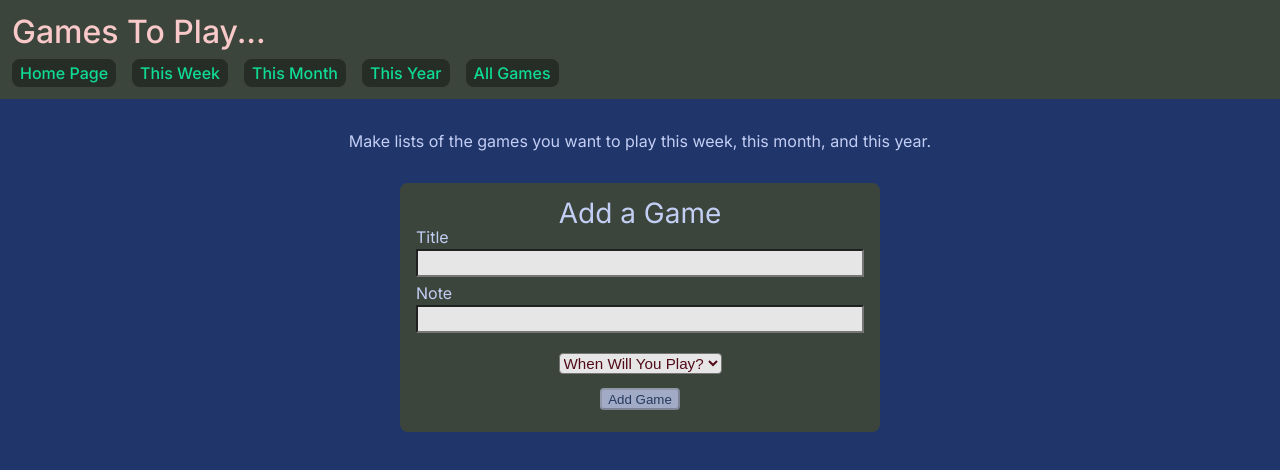
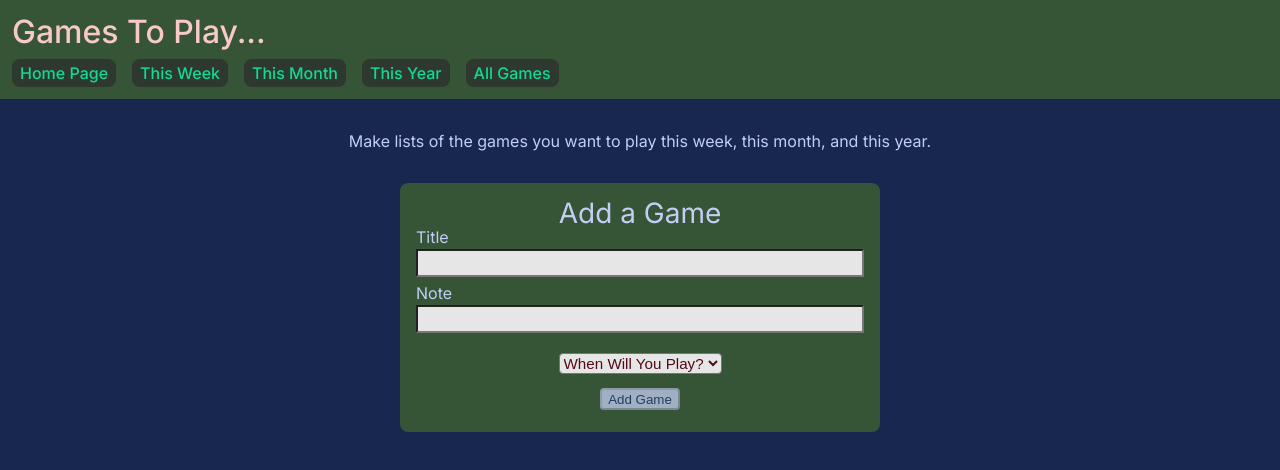
Before and after one commit to franco-ortega/to-do-games, a Next.js app: page / in a window 1280 px wide. Shown: the top 470 px of the page. Built offline with nearby package versions, Linux system fonts and the light colour scheme.

Commit message:
darken the blue and lighten the green

```diff
--- a/app/globals.css
+++ b/app/globals.css
@@ -14,8 +14,8 @@
   --blue-light: hsl(227, 68%, 86%);
   --blue-light-faded: hsl(227, 68%, 86%, var(--fade-mild));
   --green: hsl(120, 36%, 36%);
-  --green-dark: hsl(120, 8%, 25%);
-  --green-darkest: hsl(120, 8%, 16%);
+  --green-dark: hsl(120, 22%, 27%);
+  --green-darkest: hsl(120, 10%, 20%);
   --pink: hsl(0, 81%, 88%);
   --pink-dark: hsl(160, 87%, 46%);
   --purple-light: hsl(275, 100%, 66%);
@@ -25,9 +25,8 @@
   --white-dark: hsl(0, 0%, 90%);
 
   /* backgrounds */
-  --bkgd-clr-main: var(--blue-dark);
+  --bkgd-clr-main: var(--blue-darkest);
   --bkgd-clr-main-faded: var(--blue-dark-faded);
-  /* --bkgd-clr-accent: var(--red-dark); */
   --bkgd-clr-accent: var(--green-dark);
 
   --bkgd-btn-enabled: var(--bkgd-clr-main);
@@ -36,7 +35,6 @@
 
   --bkgd-game-entry: var(--blue-darkest);
   --bkgd-game-list: var(--green-dark);
-  /* --bkgd-nav-link: var(--red-darkest); */
   --bkgd-nav-link: var(--green-darkest);
   --bkgd-input: var(--white-dark);
 
```
